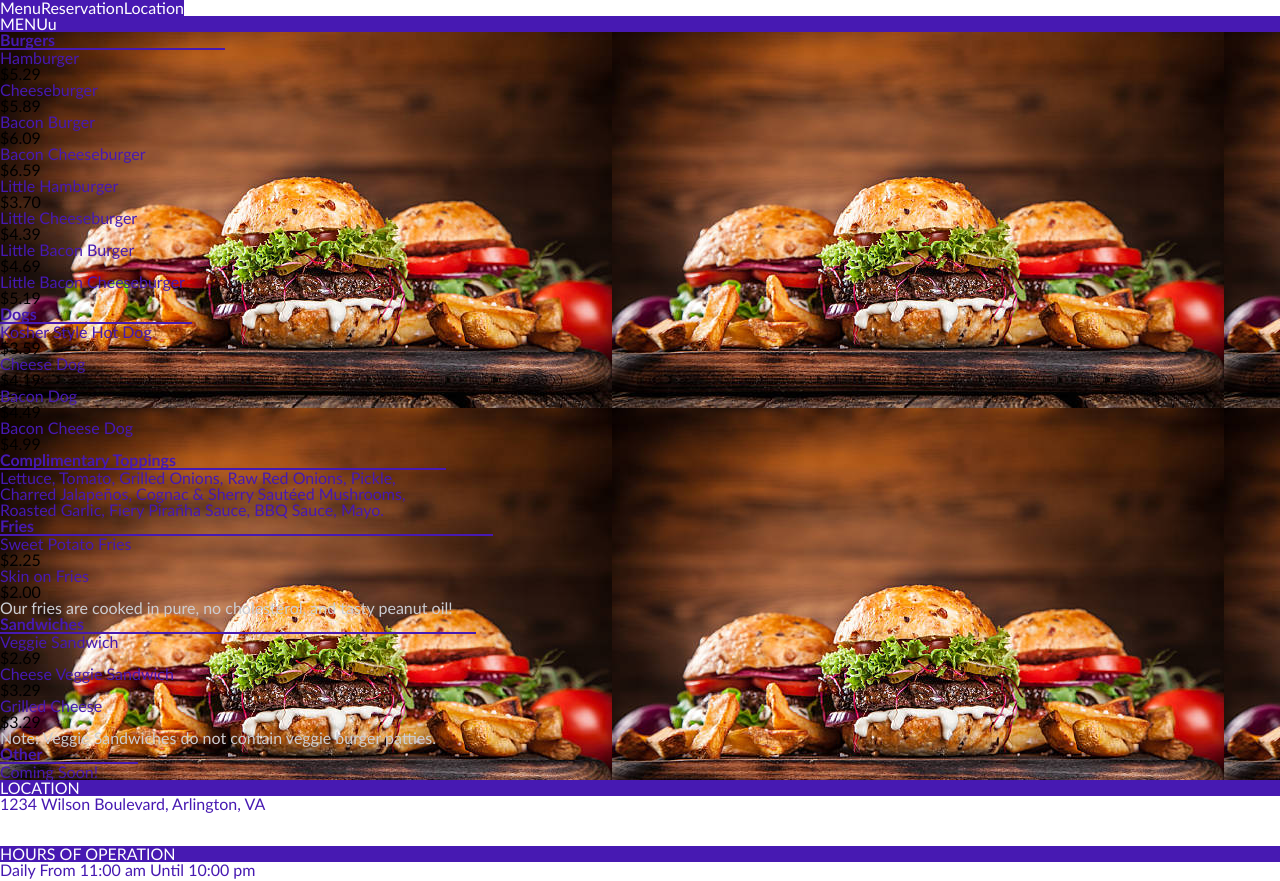
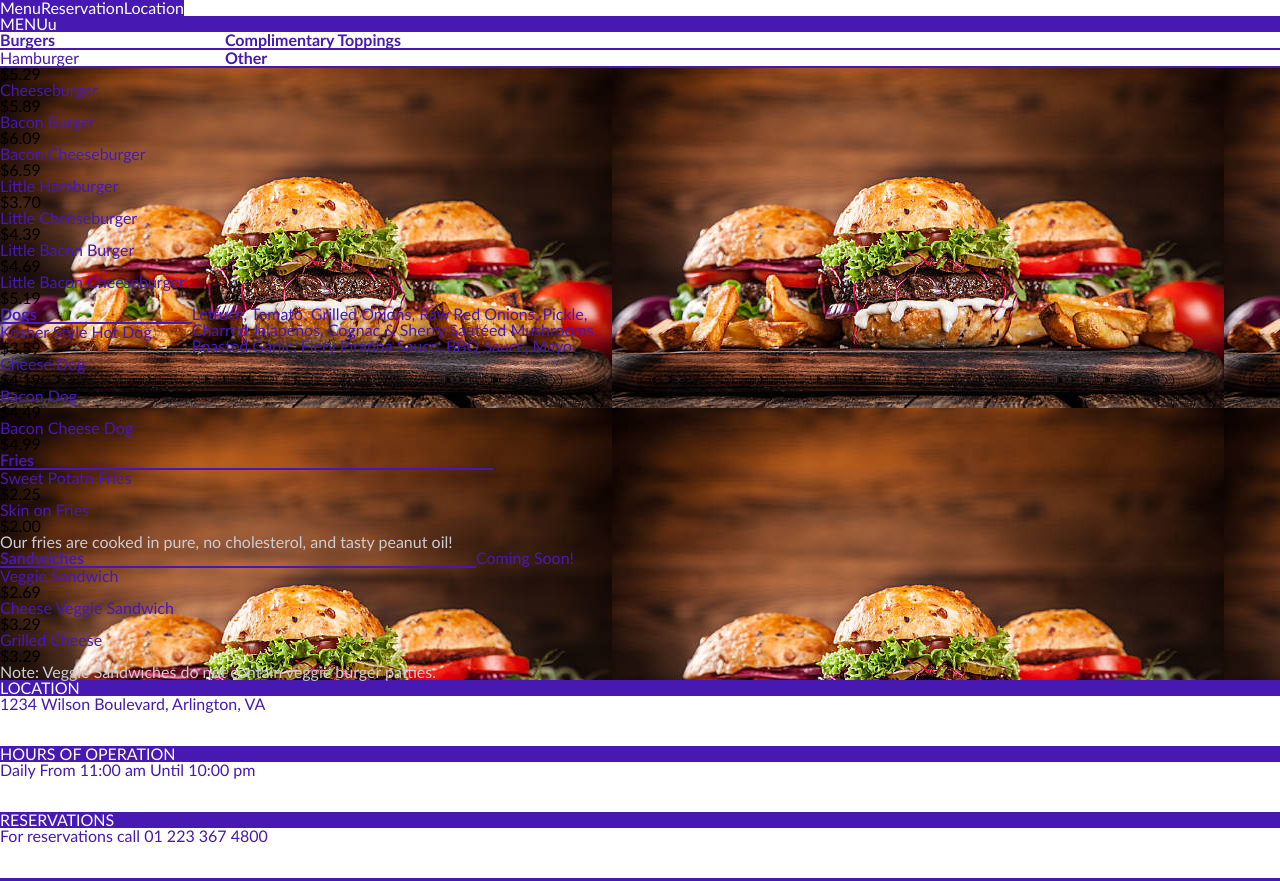
Before and after one commit to isen28/avt217, a plain HTML site: page p2/project2.html in a window 1280 px wide. Shown: the top 881 px of the page. Drawn offline with Linux system fonts and the light colour scheme.

Commit message:
Update project2.html

```diff
--- a/p2/project2.html
+++ b/p2/project2.html
@@ -47,7 +47,7 @@
 						<li>Little Bacon Cheeseburger <h4>$5.19</h4></li>
 					</ul>
 				</div>
-				<div class="column">
+				<div class="column2">
 					<h3>Dogs</h3>
 					<ul class ="foodlist">
 						<li>Kosher Style Hot Dog <h4>$3.59</h4></li>
@@ -56,7 +56,7 @@
 						<li>Bacon Cheese Dog <h4>$4.99</h4></li>
 					</ul>
 				</div>
-				<div class="column">
+				<div class="column3">
 					<h3>Complimentary Toppings</h3>
 					<ul class ="foodlist">
 						<li>Lettuce, Tomato, Grilled Onions, Raw Red Onions, Pickle,<br>
@@ -64,7 +64,7 @@
 							Roasted Garlic, Fiery Pirañha Sauce, BBQ Sauce, Mayo.</li>
 					</ul>
 				</div>
-				<div class="column2">
+				<div class="column">
 					<h3>Fries</h3>
 					<ul class ="foodlist">
 						<li>Sweet Potato Fries <h4>$2.25</h4></li>
@@ -81,7 +81,7 @@
 						<li><h5>Note: Veggie Sandwiches do not contain veggie burger patties.</h5></li>
 					</ul>
 				</div>
-				<div class="column2">
+				<div class="column3">
 					<h3>Other</h3>
 					<ul class ="foodlist">
 						<li>Coming Soon!</li>
```
